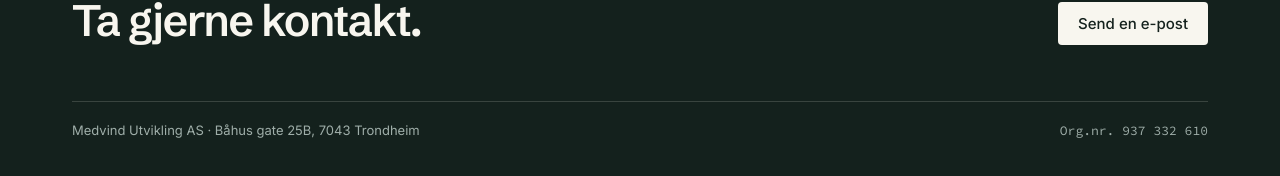
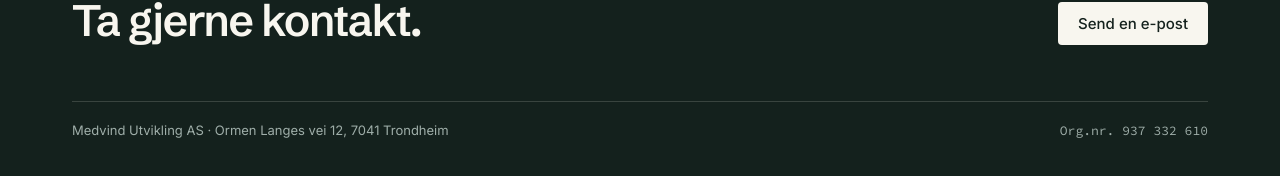
Before and after one commit to olavbm/medvind-web, a Jekyll site: the page index.html, which Jekyll copies as it is, in a window 1280 px wide. Shown: the part 1644-1820 px from the top of the page. Built offline with Jekyll 4.4.1, drawn with Linux system fonts in a browser that asks for light colours.

Commit message:
Ny adresse i footer

```diff
--- a/_layouts/default.html
+++ b/_layouts/default.html
@@ -41,7 +41,7 @@
         <a href="mailto:olav@medvind.eu" class="button">Send en e-post</a>
       </div>
       <div class="footer__meta">
-        <span>Medvind Utvikling AS · Båhus gate 25B, 7043 Trondheim</span>
+        <span>Medvind Utvikling AS · Ormen Langes vei 12, 7041 Trondheim</span>
         <span class="mono">Org.nr. 937 332 610</span>
       </div>
     </div>
--- a/index.html
+++ b/index.html
@@ -89,7 +89,7 @@
         <a href="mailto:olav@medvind.eu" class="button">Send en e-post</a>
       </div>
       <div class="footer__meta">
-        <span>Medvind Utvikling AS · Båhus gate 25B, 7043 Trondheim</span>
+        <span>Medvind Utvikling AS · Ormen Langes vei 12, 7041 Trondheim</span>
         <span class="mono">Org.nr. 937 332 610</span>
       </div>
     </div>
```
